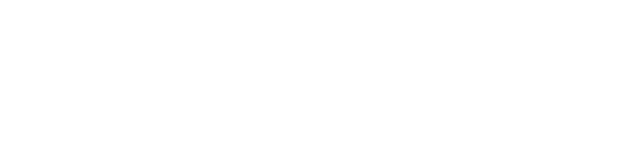
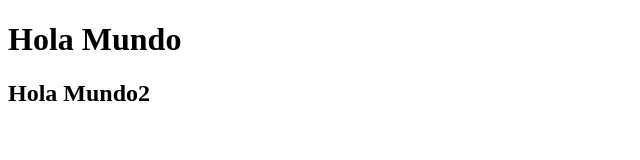
Before and after one commit to andres9366ha/newGitHubTest, a plain HTML site: page index.html in a window 1280 px wide. Shown: the whole page, without its empty margins (0-640 px from the left). Drawn offline with Linux system fonts and the light colour scheme.

Commit message:
added index.html

```diff
--- a/index.html
+++ b/index.html
@@ -1,9 +1,10 @@
 <!DOCTYPE html>
 <html>
 <head>
-	<title></title>
+	<title>GitTest</title>
 </head>
 <body>
-
+	<h1>Hola Mundo</h1>
+	<h2>Hola Mundo2</h2>
 </body>
 </html>
```
